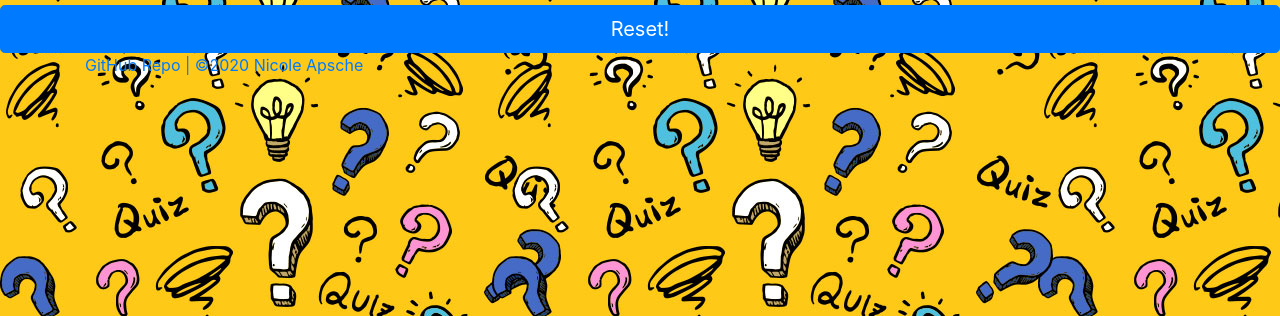
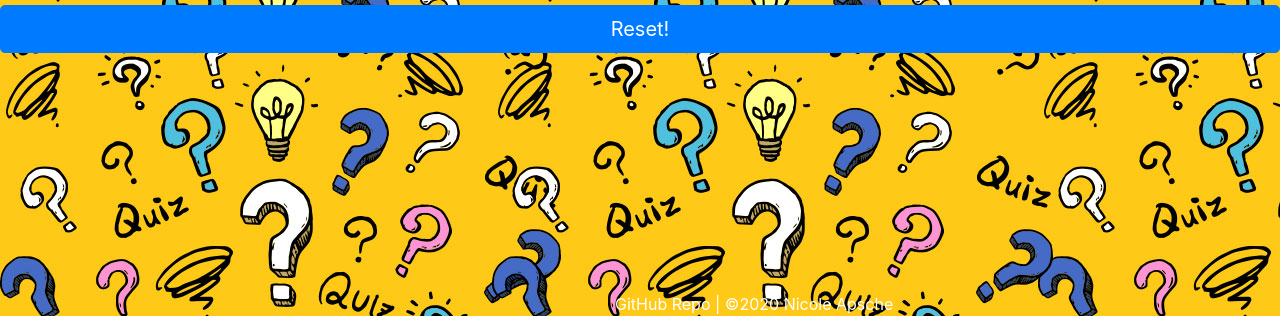
Before and after one commit to napsche/TriviaGame, a plain HTML site: page index.html in a window 1280 px wide. Shown: the part 484-800 px from the top of the page. Drawn offline with nearby package versions, Linux system fonts and the light colour scheme.

Commit message:
updating footer

```diff
--- a/assets/css/style.css
+++ b/assets/css/style.css
@@ -1,3 +1,10 @@
+footer {
+    color: white;
+    position: fixed;
+    bottom: 0;
+    left: 600px;
+    text-align: center;
+}
 h1 {
     background-color: cornsilk;
     color: darkcyan;
@@ -16,6 +23,9 @@ h1 {
     margin-left: 40%;
     margin-right: 40%;
 }
+.footer {
+    color: white;
+}
 .results {
     background-color: cornsilk;
     text-align: center;
--- a/index.html
+++ b/index.html
@@ -36,7 +36,7 @@
 
     <footer>
         <div class="container">
-            <a href="https://github.com/napsche/TriviaGame">GitHub Repo | &copy;2020 Nicole Apsche</a>
+            <a href="https://github.com/napsche/TriviaGame" class="footer" target="blank">GitHub Repo | &copy;2020 Nicole Apsche</a>
         </div>
     </footer>
 
```
